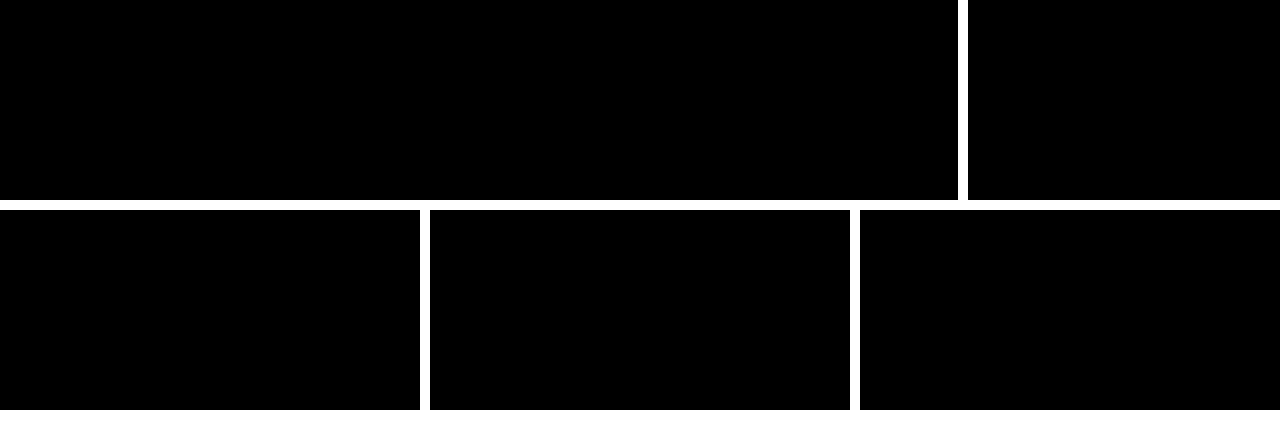
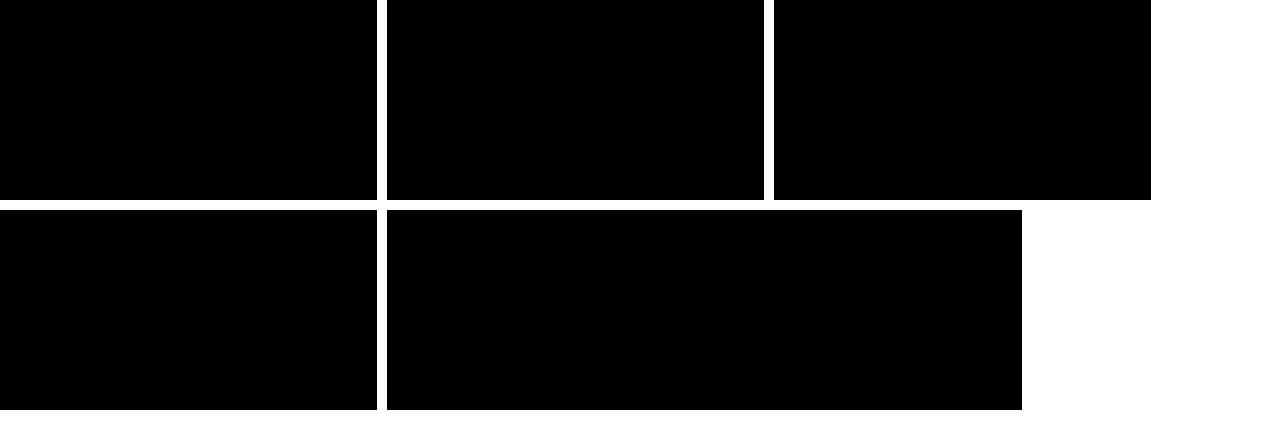
Before and after one commit to developerr-ayush/Shades, a plain HTML site: page src/index.html in a window 1280 px wide. Drawn offline with nearby package versions, Linux system fonts and the light colour scheme; files that its build step writes are made by us from their sources.

Commit message:
main updated

```diff
--- a/src/index.html
+++ b/src/index.html
@@ -10,12 +10,12 @@
 </head>
 
 <body>
-   <div class="grid-12 gap-2">
-        <div class="col-9"></div>
-        <div class="col-3"></div>
-        <div class="col-4"></div>
-        <div class="col-4"></div>
-        <div class="col-4"></div>
+   <div class="grid-2 gap-2 grid-md-5 grid-lg-10 ">
+        <div class="col-md-3 col-lg-3"></div>
+        <div class="col-md-2 col-lg-3"></div>
+        <div class="col-md-2 col-lg-3"></div>
+        <div class="col-md-3 col-lg-3"></div>
+        <div class="col-md-5 col-lg-3"></div>
    </div>
 </body>
 
--- a/src/scss/config/_extend.scss
+++ b/src/scss/config/_extend.scss
@@ -18,36 +18,41 @@ $color-value in $colors {
     .grid-#{$width} {
         display: grid;
         grid-template-columns: repeat($width, 1fr);
-        > div{
+    }
 
+    .gap-#{$width} {
+        gap: calc(5px * $width);
+
+        >div {
+            // width: calc(100% / $width);
+            // flex-shrink: 0;
+            background-color: black;
             height: 200px;
-            background-color: black;
         }
     }
-    .gap-#{$width}{
-        gap: calc(5px * $width);
-    }
+
     .col-#{$width} {
         grid-column-start: $width span;
     }
 
-    // @include mq(md) {
-    //     .grid-md-#{$width} {
-    //         display: grid;
-    //         grid-template-columns: repeat($width, 1fr);
+    @each $breakpoint,
+    $val in $breakpoints {
+        @include mq($breakpoint) {
+            .grid-#{$breakpoint}-#{$width} {
+                display: grid;
+                grid-template-columns: repeat($width, 1fr);
 
-    //         >div {
-    //             // width: calc(100% / $width);
-    //             // flex-shrink: 0;
-    //             background-color: black;
-    //             height: 200px;
-    //         }
-    //     }
-    //     .gap-md-#{$width}{
-    //         gap: calc(5px * $width);
-    //     }
-    //     .col-md-#{$width} {
-    //         grid-column-start: $width span;
-    //     }
-    // }
+
+            }
+
+            .gap-#{$breakpoint}-#{$width} {
+                gap: calc(5px * $width);
+            }
+
+            .col-#{$breakpoint}-#{$width} {
+                grid-column-start: $width span;
+            }
+        }
+    }
+
 }
```
Also changed, not shown: package.json (deleted, +0 -31 lines), 1 other file.
